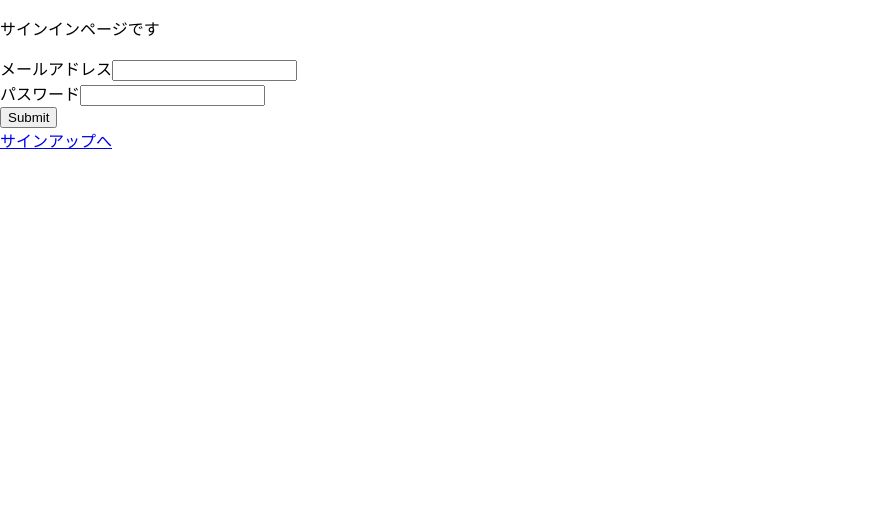
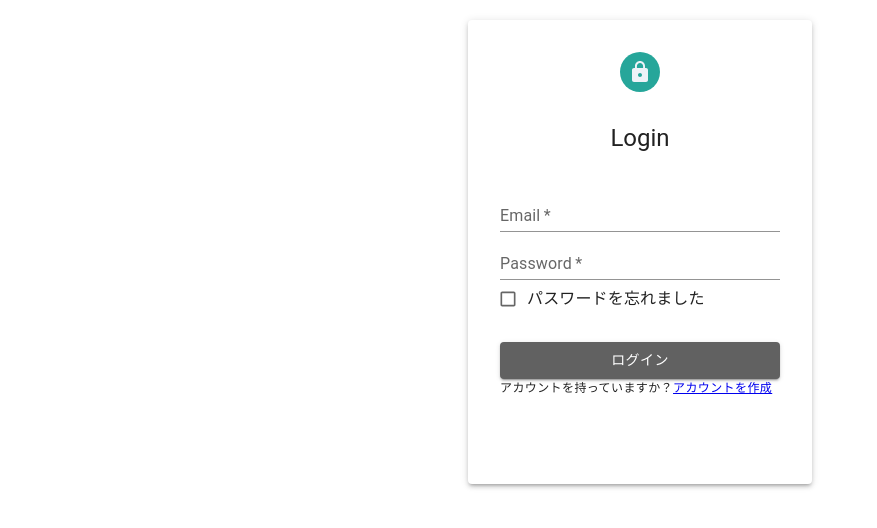
Before and after one commit to daichi0918/EatingHabits, a React (Create React App) app in the folder frontend/app/: page /signin in a window 1280 px wide. Shown: the top 528 px of the page, without its empty margins (0-877 px from the left). Built offline with nearby package versions, Linux system fonts and the light colour scheme; what axios-case-converter would draw is missing.

Commit message:
ログインUI仮完了

```diff
--- a/frontend/app/src/compenents/pages/SignIn.tsx
+++ b/frontend/app/src/compenents/pages/SignIn.tsx
@@ -1,6 +1,20 @@
 import Cookies from "js-cookie";
 import { useContext, useState } from "react";
 import { Link, useNavigate } from "react-router-dom";
+import {
+  Avatar,
+  Box,
+  Button,
+  Checkbox,
+  FormControlLabel,
+  Grid,
+  Paper,
+  Stack,
+  TextField,
+  Typography
+} from "@mui/material";
+import LockIcon from '@mui/icons-material/Lock';
+import { teal, grey } from "@mui/material/colors";
 import { signIn } from "../../apis/auth";
 import { AuthContext } from "../../App";
 
@@ -45,7 +59,7 @@ export const SignIn = () => {
   };
   return (
     <>
-      <p>サインインページです</p>
+      {/* <p>サインインページです</p>
       <form>
         <div>
           <label htmlFor="email">メールアドレス</label>
@@ -70,8 +84,81 @@ export const SignIn = () => {
         <button type="submit" onClick={(e) => handleSignInSubmit(e)}>
           Submit
         </button>
-      </form>
-      <Link to="/signup">サインアップへ</Link>
+      </form> */}
+      <Grid>
+        <Paper
+          elevation={3}
+          sx={{
+            p: 4,
+            height: "50vh",
+            width: "280px",
+            m: "20px auto"
+          }}
+        >
+          <Grid
+            container
+            direction="column"
+            justifyContent="flex-start" //多分、デフォルトflex-startなので省略できる。
+            alignItems="center"
+          >
+            <Avatar sx={{ bgcolor: teal[400] }}>
+              <LockIcon />
+            </Avatar>
+            <Typography variant={"h5"} sx={{ m: "30px" }}>
+              Login
+          </Typography>
+          </Grid>
+          <TextField
+            label="Email"
+            variant="standard"
+            value={email}
+            onChange={(e) => setEmail(e.target.value)}
+            fullWidth
+            required
+          />
+          <TextField
+            type="password"
+            label="Password"
+            variant="standard"
+            value={password}
+            onChange={(e) => setPassword(e.target.value)}
+            fullWidth
+            required
+          />
+          {/* ラベルとチェックボックス */}
+          <FormControlLabel
+            labelPlacement="end"
+            label="パスワードを忘れました"
+            control={<Checkbox name="checkboxA" size="small" color="primary" />}
+          />
+          <Box mt={3}>
+            <Button
+              type="submit"
+              sx={[{ bgcolor: grey[700] },
+              {
+                '&:hover': {
+                  bgcolor: grey[600]
+                }
+              }
+              ]}
+              variant="contained"
+              onClick={(e) => handleSignInSubmit(e)}
+              fullWidth
+            >
+              ログイン
+          </Button>
+
+            {/* <Typography variant="caption">
+              <Link href="#">パスワードを忘れましたか？</Link>
+            </Typography> */}
+            <Typography variant="caption" display="block">
+              アカウントを持っていますか？
+            <Link to="/signup">アカウントを作成</Link>
+            </Typography>
+          </Box>
+        </Paper>
+      </Grid>
+      {/* <Link to="/signup">サインアップへ</Link> */}
     </>
   );
 };
```
